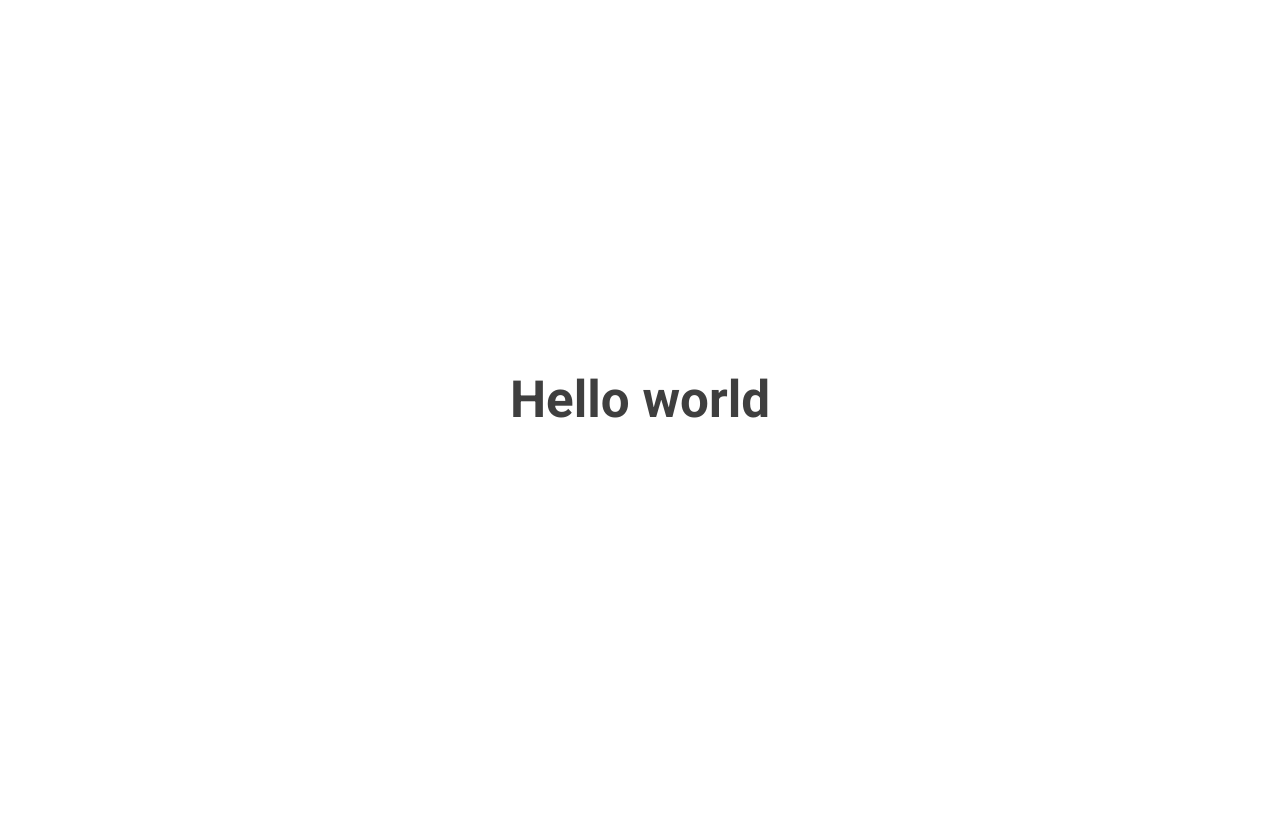
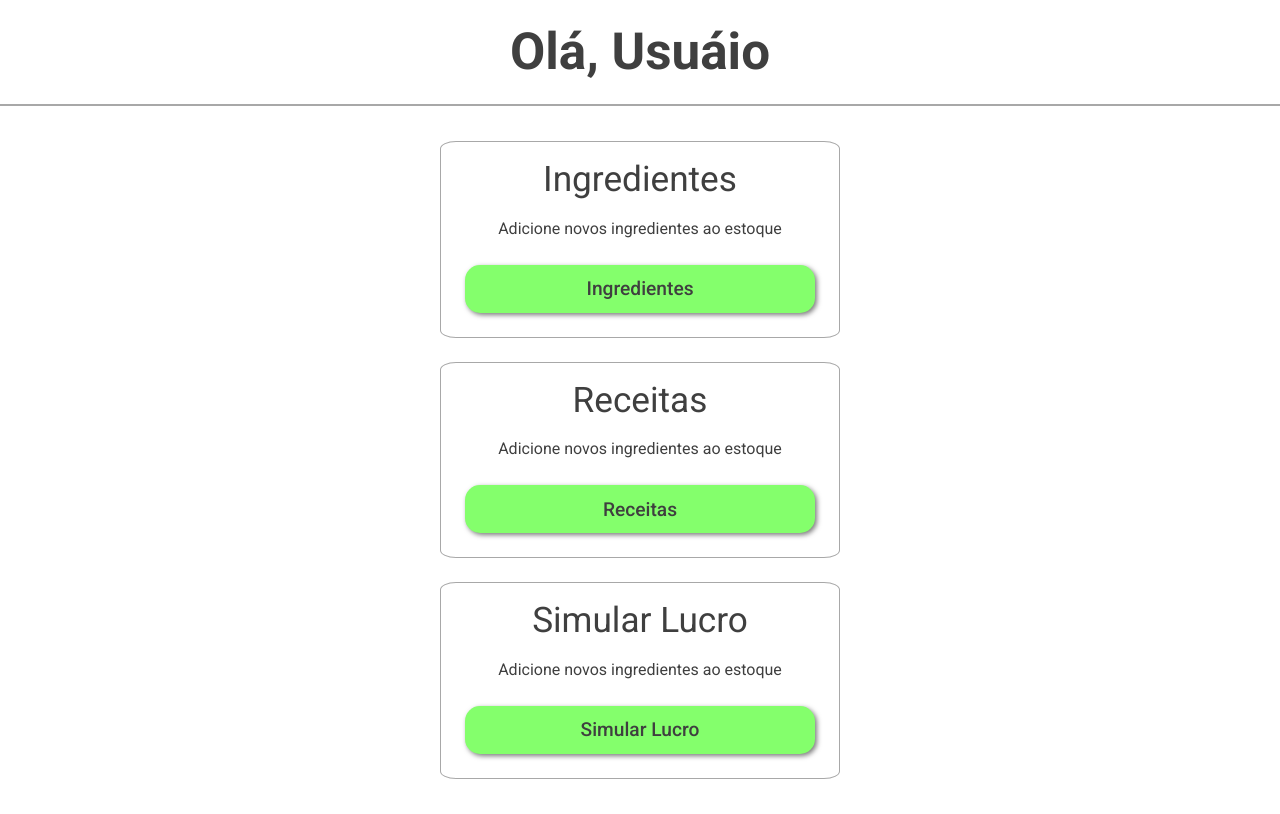
Before and after one commit to WallaceBarrosDev/estimativa-de-lucro, a Vue app: page / in a window 1280 px wide. Built offline with nearby package versions, Linux system fonts and the light colour scheme.

Commit message:
feat: git layout

```diff
--- a/src/App.vue
+++ b/src/App.vue
@@ -1,8 +1,9 @@
 <template>
-  <h1>Hello world</h1>
+  <HomeLayout/>
 </template>
 
 <script setup lang="ts">
+import HomeLayout from './layout/HomeLayout.vue';
 </script>
 
 <style scoped>
--- a/src/components/ButtonComponent.vue
+++ b/src/components/ButtonComponent.vue
@@ -7,6 +7,7 @@
 
 <script lang="ts" setup>
 import { useSlots } from 'vue';
+import type { ButtonOptions } from '../types';
 
 const slots = useSlots()
 const slotsVoid = !slots.default || slots.default().length === 0;
--- /dev/null
+++ b/src/components/LabelBoxComponent.vue
@@ -0,0 +1,32 @@
+<template>
+    <article>
+        <h3>{{ title }}</h3>
+        <slot></slot>
+        <ButtonComponent>
+            {{ textButton }}
+        </ButtonComponent>
+    </article>
+</template>
+
+<script lang="ts" setup>
+import ButtonComponent from './ButtonComponent.vue';
+
+const { title, textButton } = defineProps<{
+    title: string,
+    textButton:string
+}>()
+</script>
+
+<style scoped>
+    article {
+        display: flex;
+        flex-direction: column;
+        gap: 24px;
+        padding: 24px;
+        border:1px solid #A8A8A8;
+        border-radius: 4%;
+        width: 50vw;
+        max-width: 350px;
+        margin: auto;
+    }
+</style>
--- a/src/global.css
+++ b/src/global.css
@@ -40,6 +40,12 @@ h1 {
   line-height: 1.1;
 }
 
+h3 {
+  font-size: 2.2em;
+  font-weight: 400;
+  line-height: 0.75em;
+}
+
 button {
   border-radius: 8px;
   border: 1px solid transparent;
@@ -64,9 +70,7 @@ button:focus-visible {
 }
 
 #app {
-  max-width: 1280px;
-  margin: 0 auto;
-  padding: 2rem;
+  width: 100vw;
   text-align: center;
 }
 
--- /dev/null
+++ b/src/layout/HomeLayout.vue
@@ -0,0 +1,34 @@
+<template>
+    <header>
+        <h1>Olá, Usuáio</h1>
+    </header>
+    <main>
+        <LabelBoxComponent title="Ingredientes" text-button="Ingredientes">
+            Adicione novos ingredientes ao estoque
+        </LabelBoxComponent>
+        <LabelBoxComponent title="Receitas" text-button="Receitas">
+            Adicione novos ingredientes ao estoque
+        </LabelBoxComponent>
+        <LabelBoxComponent title="Simular Lucro" text-button="Simular Lucro">
+            Adicione novos ingredientes ao estoque
+        </LabelBoxComponent>
+    </main>
+</template>
+
+<script lang="ts" setup>
+import LabelBoxComponent from '../components/LabelBoxComponent.vue';
+</script>
+
+<style scoped>
+    header {
+        border-bottom:2px solid #A8A8A8;
+        padding: 24px 0px;
+    }
+
+    main {
+        display: flex;
+        flex-direction: column;
+        gap: 24px;
+        padding: 35px;
+    }
+</style>
```
